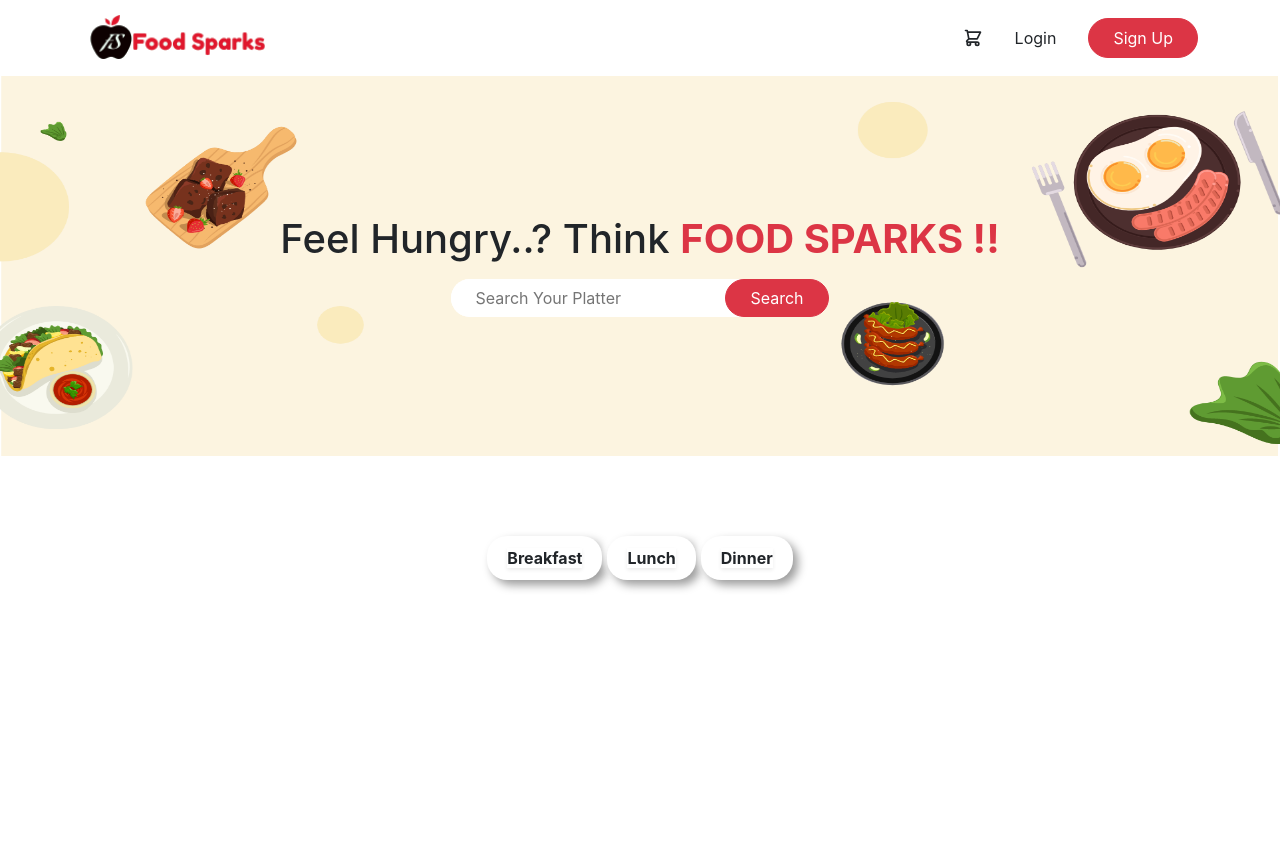
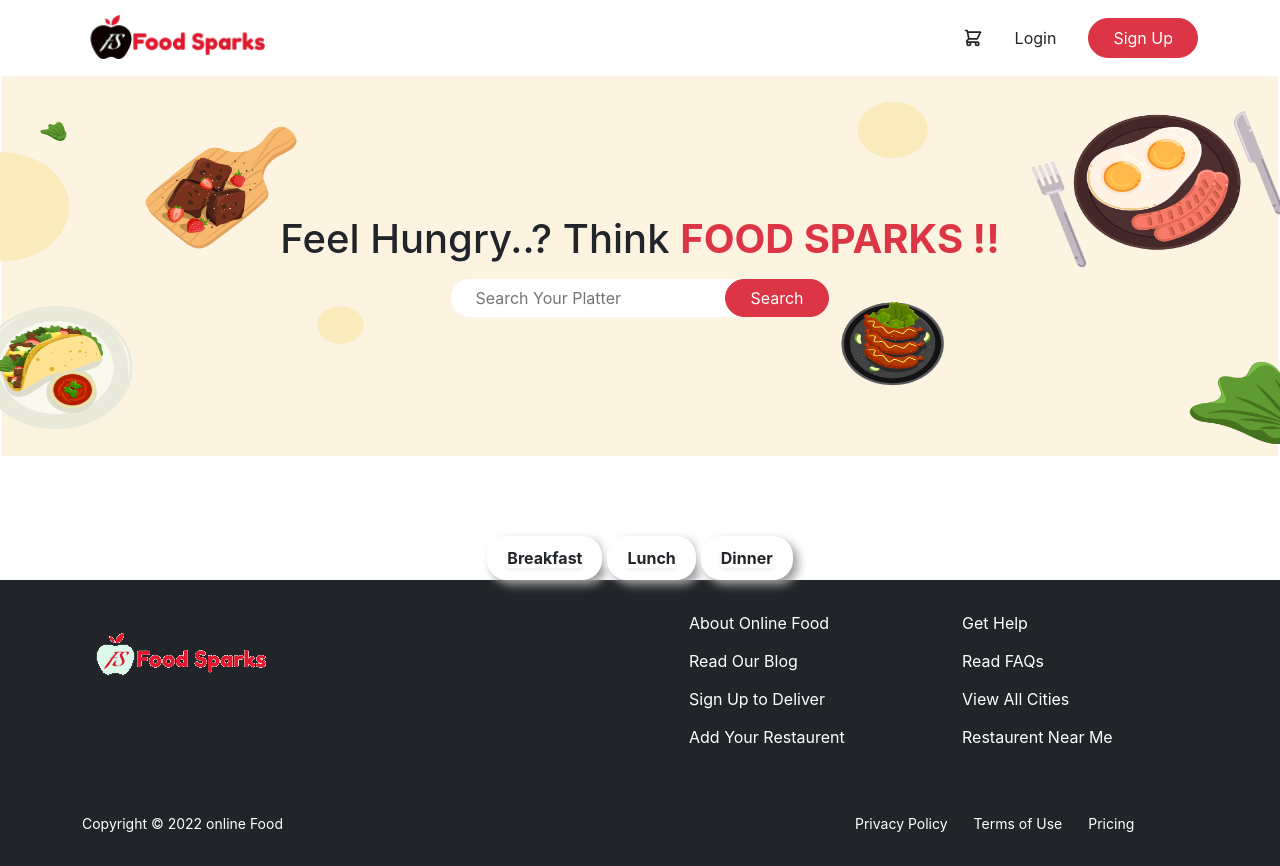
Before and after one commit to engrkashem/food-sparks, a React (Create React App) app: page / in a window 1280 px wide. Before the commit the page ends 800 px from the top, so only its background shows below. Built offline with nearby package versions, Linux system fonts and the light colour scheme; no server answers.

Commit message:
footer added with complete design only

```diff
--- a/src/App.js
+++ b/src/App.js
@@ -6,6 +6,7 @@ import BreakFast from './Pages/Home/BreakFast/BreakFast';
 import Dinner from './Pages/Home/Dinner/Dinner';
 import Home from './Pages/Home/Home/Home';
 import Lunch from './Pages/Home/Lunch/Lunch';
+import Footer from './Pages/Shared/Footer/Footer';
 import Login from './Pages/Shared/Login/Login';
 import NavBar from './Pages/Shared/NavBar/NavBar';
 import NotFound from './Pages/Shared/NotFound/NotFound';
@@ -31,6 +32,7 @@ function App() {
           <Route path='*' element={<NotFound />}></Route>
         </Routes>
       </FoodContext.Provider>
+      <Footer></Footer>
     </div>
   );
 }
--- a/src/Pages/Home/Dinner/Dinner.js
+++ b/src/Pages/Home/Dinner/Dinner.js
@@ -1,9 +1,20 @@
-import React from 'react';
+import React, { useContext } from 'react';
+import { FoodContext } from '../../../App';
+import FoodCard from '../FoodCard/FoodCard';
 
 const Dinner = () => {
+
+    const foods = useContext(FoodContext);
+    const dinnerFoods = foods.filter(food => food.catagory === 'dinner')
+
     return (
-        <div>
-            <h2>This is Dinner components</h2>
+        <div className='food-container'>
+            {
+                dinnerFoods.map(food => <FoodCard
+                    key={food.id}
+                    food={food}
+                ></FoodCard>)
+            }
         </div>
     );
 };
--- a/src/Pages/Home/Lunch/Lunch.js
+++ b/src/Pages/Home/Lunch/Lunch.js
@@ -1,9 +1,21 @@
-import React from 'react';
+import React, { useContext } from 'react';
+import { FoodContext } from '../../../App';
+import FoodCard from '../FoodCard/FoodCard';
 
 const Lunch = () => {
+
+    const foods = useContext(FoodContext);
+
+    const lunchFoods = foods.filter(food => food.catagory === 'lunch')
+
     return (
-        <div>
-            <h2>This is Lunch Component</h2>
+        <div className='food-container'>
+            {
+                lunchFoods.map(food => <FoodCard
+                    key={food.id}
+                    food={food}
+                ></FoodCard>)
+            }
         </div>
     );
 };
--- /dev/null
+++ b/src/Pages/Shared/Footer/Footer.js
@@ -0,0 +1,43 @@
+import React from 'react';
+import './Footer.css';
+import logodark from '../../../images/logo-dark.png';
+
+const Footer = () => {
+    return (
+        <footer className='bg-dark'>
+            <div className='container'>
+                <div className='row align-items-center justify-content-between'>
+                    <div className=' col-12 col-md-6 '>
+                        <img src={logodark} alt="" />
+                    </div>
+                    <div className='row  col-12 col-md-6'>
+                        <div className='col-12 col-md-6'>
+                            <button className='btn btn-link text-decoration-none d-block text-white'>About Online Food</button>
+                            <button className='btn btn-link text-decoration-none d-block text-white'>Read Our Blog</button>
+                            <button className='btn btn-link text-decoration-none d-block text-white'>Sign Up to Deliver</button>
+                            <button className='btn btn-link text-decoration-none d-block text-white'>Add Your Restaurent</button>
+                        </div>
+                        <div className='col-12 col-md-6'>
+                            <button className='btn btn-link text-decoration-none d-block text-white'>Get Help</button>
+                            <button className='btn btn-link text-decoration-none d-block text-white'>Read FAQs</button>
+                            <button className='btn btn-link text-decoration-none d-block text-white'>View All Cities</button>
+                            <button className='btn btn-link text-decoration-none d-block text-white'>Restaurent Near Me</button>
+                        </div>
+                    </div>
+                </div>
+                <div className='row align-items-center justify-content-between py-4'>
+                    <div className='col-12 col-md-8 order-2 order-md-1'>
+                        <small className='text-white'>Copyright &copy; {new Date().getFullYear()} online Food</small>
+                    </div>
+                    <div className='col-12 col-md-4 order-1 order-md-2 '>
+                        <button className='btn btn-link text-decoration-none text-white'><small>Privacy Policy</small></button>
+                        <button className='btn btn-link text-decoration-none text-white'><small>Terms of Use</small></button>
+                        <button className='btn btn-link text-decoration-none text-white'><small>Pricing</small></button>
+                    </div>
+                </div>
+            </div>
+        </footer>
+    );
+};
+
+export default Footer;
```
Also changed, not shown: src/Pages/Shared/Footer/Footer.css (added), src/images/logo-dark.png (added).
